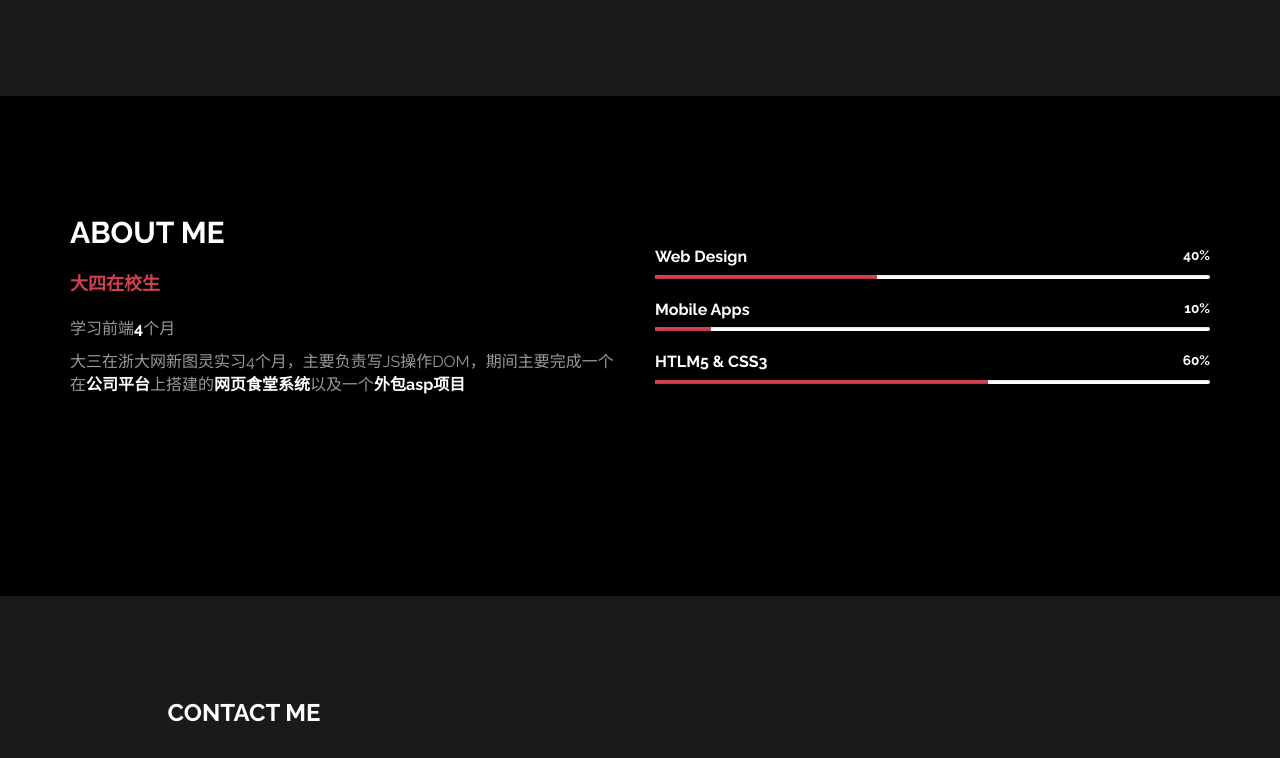
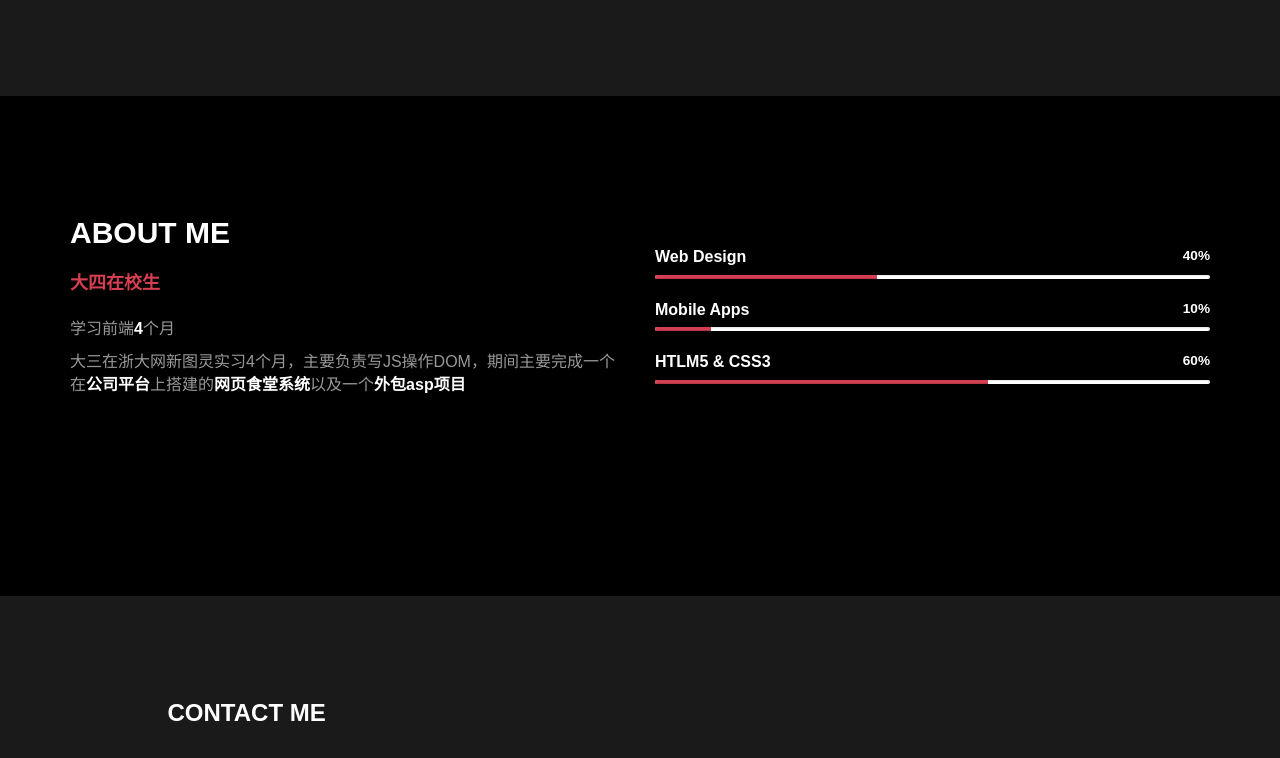
Before and after one commit to ssgnoob/myFirstPage, a plain HTML site: page index.html in a window 1280 px wide. Shown: the part 1016-1774 px from the top of the page. Drawn offline with Linux system fonts and the light colour scheme; a web font is replaced by a local one.

Commit message:
Update index.html

```diff
--- a/index.html
+++ b/index.html
@@ -12,7 +12,7 @@
 		<!-- font-awesome -->
 		<link rel="stylesheet" href="css/font-awesome.min.css">
 		<!-- google font -->
-		<link href='https://fonts.googleapis.com/css?family=Raleway:400,300,700,800' rel='stylesheet' type='text/css'>
+		<link href='css/font.css' rel='stylesheet' type='text/css'>
 		<!-- fullpage -->
 		<link rel="stylesheet" href="css/jquery.fullPage.css">
 		<!-- custom -->
```
